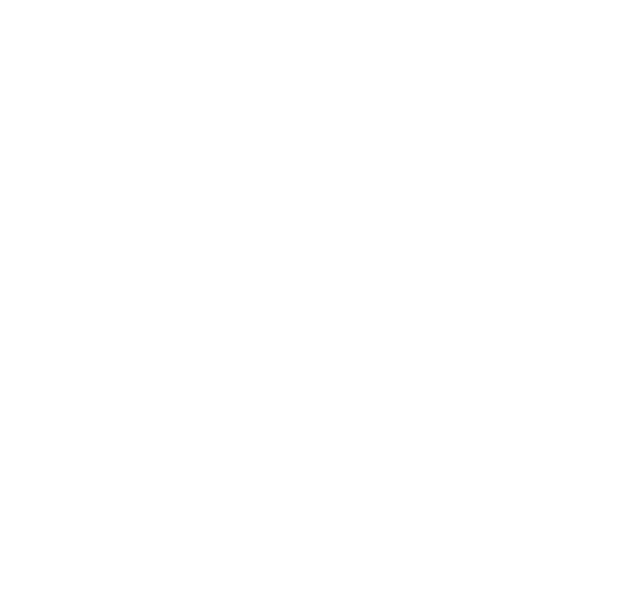
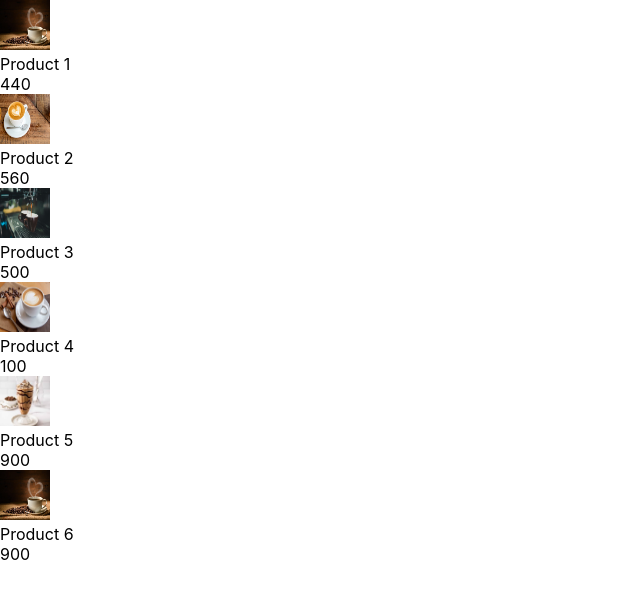
Before and after one commit to Ravali-u/ecomm-react, a React (Create React App) app: page / in a window 1280 px wide. Shown: the top 598 px of the page, without its empty margins (0-640 px from the left). Built offline with nearby package versions, Linux system fonts and the light colour scheme.

Commit message:
Modified

```diff
--- a/src/App.js
+++ b/src/App.js
@@ -3,9 +3,25 @@
 
 function App() {
 
+  let products = [
+    { id: 1, name: "Product 1", price: 440, image: "./coffee1.jpg" },
+    { id: 2, name: "Product 2", price: 560, image: "./coffee2.jpg" },
+    { id: 3, name: "Product 3", price: 500, image: "./coffee3.jpg" },
+    { id: 4, name: "Product 4", price: 100, image: "./coffee4.jpg" },
+    { id: 5, name: "Product 5", price: 900, image: "./coffee5.jpg" },
+    { id: 6, name: "Product 6", price: 900, image: "./coffee1.jpg"},
+  ];
   return (
-    <div>
-
+    <div className='conatiner'>
+      {products.map((e) => (
+        <div key={e.id}>
+          <div>
+            <img src={e.image} alt={e.name} width={50} height={50}/>
+          </div>
+          <div>{e.name}</div>
+          <div>{e.price}</div>
+        </div>
+      ))}
     </div>
   );
 }
```
